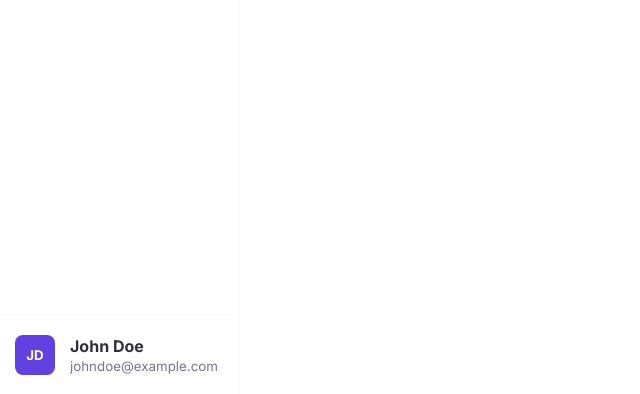
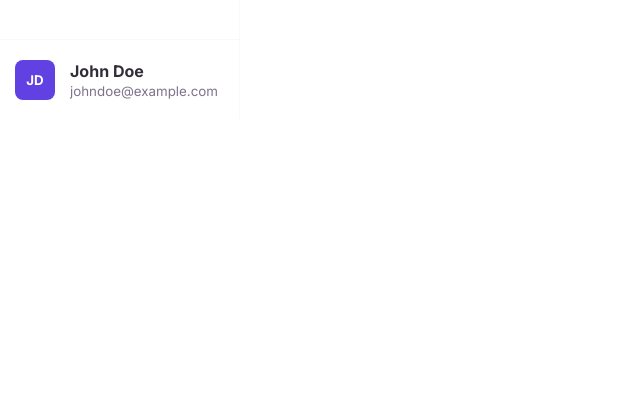
Before and after one commit to Eatrak/trustee-desktop, a React (Create React App) app: page / in a window 1280 px wide. Shown: the part 406-800 px from the top of the page, without its empty margins (0-640 px from the left). Built offline with nearby package versions, Linux system fonts and the light colour scheme.

Commit message:
update(app-layout): change app layout style

```diff
--- a/src/pages/AppLayout/style.css
+++ b/src/pages/AppLayout/style.css
@@ -1,11 +1,6 @@
 .app-layout {
     display: grid;
-    grid-template-columns: 240px auto 400px;
+    grid-template-columns: 240px auto;
 
     --primaryColor: var(--primary-600) !important;
 }
-
-.app-layout__content {
-    padding: 30px;
-    padding-top: 40px;
-}
```
